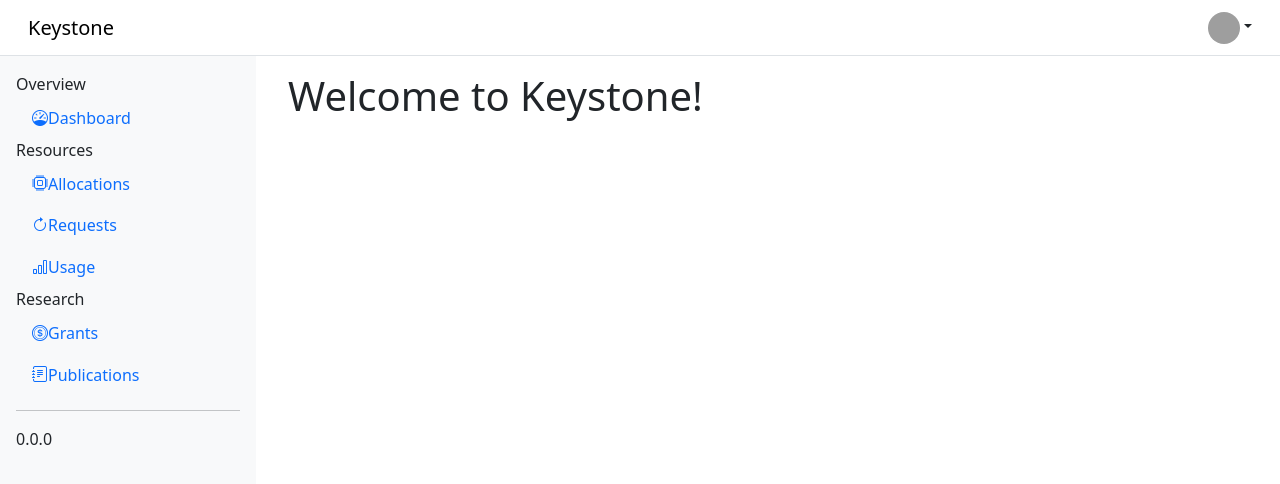
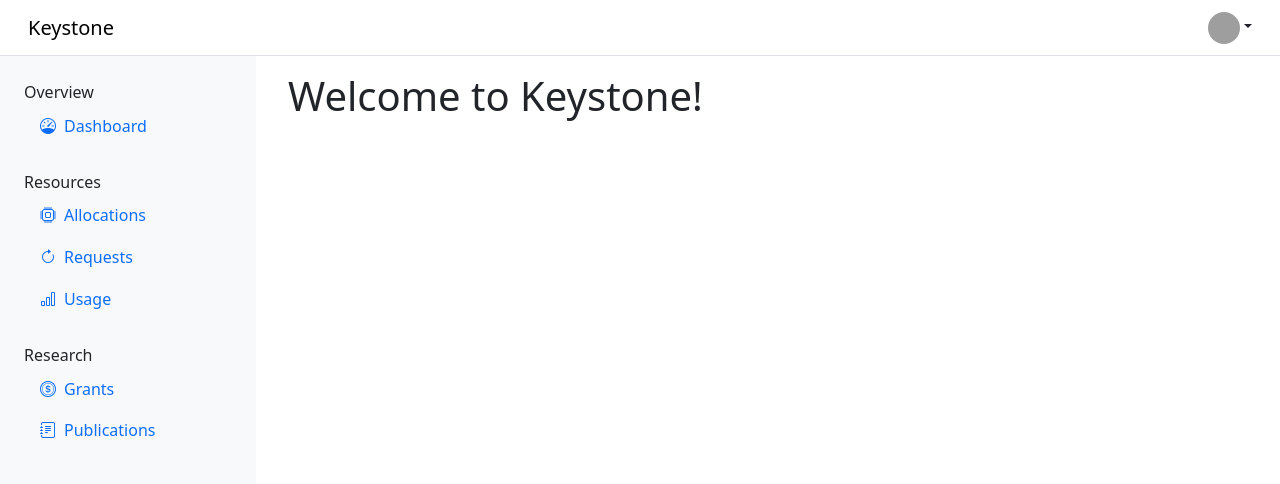
Before and after one commit to pitt-crc/keystone-web, an Angular app: page /dashboard in a window 1280 px wide. Shown: the top 484 px of the page. Built offline with nearby package versions, Linux system fonts and the light colour scheme; sample sign-in values are in the browser's storage; grey boxes are pictures that could not be loaded.

Commit message:
Adds spacing between sidebar sections

```diff
--- a/src/app/dashboard/components/sideNav/sideNav.component.html
+++ b/src/app/dashboard/components/sideNav/sideNav.component.html
@@ -1,25 +1,16 @@
 <div class="sidebar">
-  <div class="d-flex flex-column flex-shrink-0 p-3">
-
+  <div class="d-flex flex-column flex-shrink-0 p-4">
     <!-- Sidebar navigation links -->
-    <ul class="nav nav-pills flex-column mb-auto">
-      <ng-container *ngFor="let navSection of navStructure">
-        <li>
-          {{ navSection['title'] }}
-        </li>
-        <li *ngFor="let navItem of navSection['links'] | keyvalue">
-          <a href="{{ navItem.value['href'] }}" class="nav-link">
-            <i class="bi bi-{{ navItem.value['icon'] }} align-middle"></i>
-            <span class="align-middle">{{ navItem.key }}</span>
+    <ng-container *ngFor="let navSection of navStructure">
+      <div class="sidebar-section-title">{{ navSection.title }}</div>
+      <ul class="nav nav-pills flex-column mb-4">
+        <li class="nav-item" *ngFor="let navItem of navSection.links | keyvalue">
+          <a [href]="navItem.value.href" class="nav-link">
+            <i class="bi bi-{{ navItem.value.icon }} align-middle"></i>
+            <span class="align-middle m-2">{{ navItem.key }}</span>
           </a>
         </li>
-      </ng-container>
-    </ul>
-
-    <!-- Sidebar footer -->
-    <hr>
-    <div>
-      {{ version }}
-    </div>
+      </ul>
+    </ng-container>
   </div>
 </div>
```
